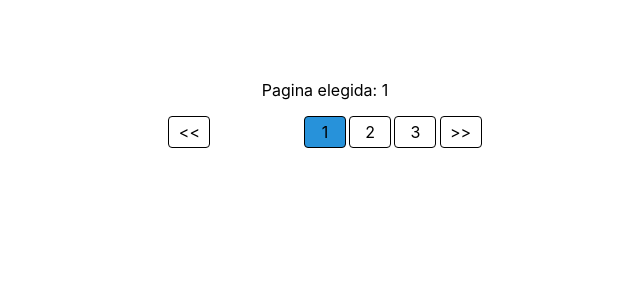
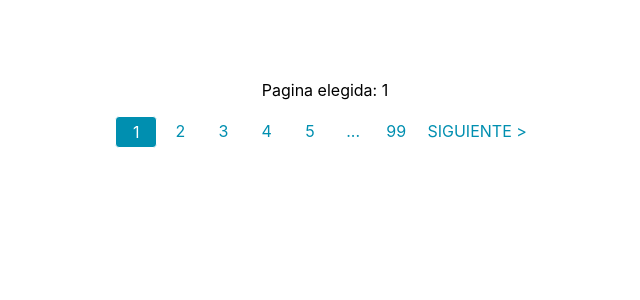
Before and after one commit to JuanjoOrt/pagination-component, a React (Create React App) app: page / in a window 1280 px wide. Shown: the top 300 px of the page, without its empty margins (315-955 px from the left). Built offline with nearby package versions, Linux system fonts and the light colour scheme.

Commit message:
new pagination

```diff
--- a/src/App.js
+++ b/src/App.js
@@ -1,4 +1,5 @@
-import Pagination from './Pagination/Pagination'
+import PaginationIO from './PaginationIO'
+// import Pagination from './Pagination/Pagination';
 import './App.css';
 import { useState } from 'react';
 
@@ -15,7 +16,8 @@ function App() {
       <div style={{marginTop: '5rem', marginBottom: '1rem'}}>
         <span>Pagina elegida: {actualPage}</span>
       </div>
-      <Pagination pageMin={1} pageMax={32} page={actualPage} onClick={onClick}/>
+      {/* <Pagination pageMax={32} page={actualPage} onClick={onClick}/> */}
+      <PaginationIO pageMax={99} page={actualPage} onClick={onClick}/>
     </div>
   );
 }
--- /dev/null
+++ b/src/PaginationIO/Pagination.css
@@ -0,0 +1,49 @@
+
+.pagination-component{
+    display: flex;
+    justify-content: center;
+    -webkit-touch-callout: none; /* iOS Safari */
+    -webkit-user-select: none; /* Safari */
+    -khtml-user-select: none; /* Konqueror HTML */
+    -moz-user-select: none; /* Old versions of Firefox */
+    -ms-user-select: none; /* Internet Explorer/Edge */
+    user-select: none;
+}
+
+.cajita{
+    display: block;
+    cursor: pointer;
+    width: 2.5rem;
+    padding: .3rem 0;
+    border-radius: 4px;
+    color: rgba(0, 143, 176, 1);
+    margin: 0 .1rem;
+}
+
+.cajita-actual{
+    display: block;
+    padding: .3rem 0;
+    width: 2.5rem;
+    border: 1px solid ;
+    border-radius: 4px;
+    background-color: rgba(0, 143, 176, 1);
+    color: white;
+    margin: 0 .1rem;
+}
+
+.cajita-ellipsis{
+    display: block;
+    width: 2.5rem;
+    padding: .3rem 0;
+    border-radius: 4px;
+    color: rgba(0, 143, 176, 1);
+    margin: 0 .1rem;
+}
+.cajita-xtrem{
+    display: block;
+    cursor: pointer;
+    padding: .3rem .5rem;
+    border-radius: 4px;
+    margin: 0 .1rem;
+    color: rgba(0, 143, 176, 1);
+}
--- /dev/null
+++ b/src/PaginationIO/index.js
@@ -0,0 +1,99 @@
+import './Pagination.css';
+
+const Pagination = ({...props}) => (props.pageMax > 7) ? <PaginationMoreThanSeven {...props}/> : <PaginationLessThanSeven {...props}/>
+export default Pagination;
+
+
+
+const PaginationLessThanSeven = ({pageMin = 1, pageMax, page, onClick}) => {
+    const isTheActualPageTheMin = page === pageMin;
+    const isTheActualPageTheMax = page === pageMax;
+
+    const renderPages = () => {
+        const boxes = []
+        for (let i = pageMin; i <= pageMax; i++) {
+            boxes.push(<span className={`${page === i ? 'cajita-actual' : 'cajita'}`} onClick={() => onClick(i)} >{i}</span>)
+         }
+         return boxes
+    }
+
+    return <div className='pagination-component'>
+            {!isTheActualPageTheMin && <span className='cajita-xtrem' onClick={() => onClick(page - 1)}>{'< ANTERIOR'}</span>}
+            {renderPages()}
+            {!isTheActualPageTheMax && <span className='cajita-xtrem' onClick={() => onClick(page + 1)}>{'SIGUIENTE >'}</span>}
+    </div>
+}
+
+
+
+const PaginationMoreThanSeven = ({pageMin = 1, pageMax, page, onClick}) => {
+    const isTheActualPageTheMin = page === pageMin;
+    const isTheActualPageTheMax = page === pageMax;
+    const isTheActualPageAlmostMin = (page >= pageMin + 1 && page <= pageMin + 3);
+    const isTheActualPageAlmostMax = (page <= pageMax - 1 && page >= pageMax - 3);
+    const middlePage = !isTheActualPageTheMin && !isTheActualPageTheMax && !isTheActualPageAlmostMin && !isTheActualPageAlmostMax
+
+
+
+    return <div className='pagination-component'>
+        {!isTheActualPageTheMin && <span className='cajita-xtrem' onClick={() => onClick(page - 1)}>{'< ANTERIOR'}</span>}
+        {isTheActualPageTheMin && <>
+                <span className='cajita-actual'>{page}</span>
+                <span className='cajita' onClick={() => onClick(page + 1)}>{page + 1}</span>
+                <span className='cajita' onClick={() => onClick(page + 2)}>{page + 2}</span>
+                <span className='cajita' onClick={() => onClick(page + 3)}>{page + 3}</span>
+                <span className='cajita' onClick={() => onClick(page + 4)}>{page + 4}</span>
+                <span className='cajita-ellipsis'>...</span>
+                <span className='cajita' onClick={() => onClick(pageMax)}>{pageMax}</span>
+            </>
+        }
+
+        {isTheActualPageAlmostMin && <>
+                <span className='cajita' onClick={() => onClick(pageMin)} >{pageMin}</span>
+                <span className={`${page === pageMin + 1 ? 'cajita-actual' : 'cajita'}`} onClick={() => onClick(pageMin + 1)} >{pageMin + 1}</span>
+                <span className={`${page === pageMin + 2 ? 'cajita-actual' : 'cajita'}`} onClick={() => onClick(pageMin + 2)} >{pageMin + 2}</span>
+                <span className={`${page === pageMin + 3 ? 'cajita-actual' : 'cajita'}`} onClick={() => onClick(pageMin + 3)} >{pageMin + 3}</span>
+                <span className={`${page === pageMin + 4 ? 'cajita-actual' : 'cajita'}`} onClick={() => onClick(pageMin + 4)} >{pageMin + 4}</span>
+                <span className='cajita-ellipsis'>...</span>
+                <span className='cajita' onClick={() => onClick(pageMax)}>{pageMax}</span>
+                </>
+        }
+
+        {middlePage
+            &&  <>
+                <span className='cajita' onClick={() => onClick(pageMin)}>{pageMin}</span>
+                <span className='cajita-ellipsis'>...</span>
+                <span className='cajita' onClick={() => onClick(page - 1)}>{page - 1}</span>
+                <span className='cajita-actual'>{page}</span>
+                <span className='cajita' onClick={() => onClick(page + 1)}>{page + 1}</span>
+                <span className='cajita-ellipsis'>...</span>
+                <span className='cajita' onClick={() => onClick(pageMax)}>{pageMax}</span>
+            </>
+        }
+
+        {isTheActualPageAlmostMax && <>
+                <span className='cajita' onClick={() => onClick(pageMin)} >{pageMin}</span>
+                <span className='cajita-ellipsis'>...</span>
+                <span className={`${page === pageMax - 4 ? 'cajita-actual' : 'cajita'}`} onClick={() => onClick(pageMax - 4)} >{pageMax - 4}</span>
+                <span className={`${page === pageMax - 3 ? 'cajita-actual' : 'cajita'}`} onClick={() => onClick(pageMax - 3)} >{pageMax - 3}</span>
+                <span className={`${page === pageMax - 2 ? 'cajita-actual' : 'cajita'}`} onClick={() => onClick(pageMax - 2)} >{pageMax - 2}</span>
+                <span className={`${page === pageMax - 1 ? 'cajita-actual' : 'cajita'}`} onClick={() => onClick(pageMax - 1)} >{pageMax - 1}</span>
+                <span className='cajita' onClick={() => onClick(pageMax)}>{pageMax}</span>
+                </>
+        }
+
+        {isTheActualPageTheMax && <>
+                <span className='cajita' onClick={() => onClick(pageMin)} >{pageMin}</span>
+                <span className='cajita-ellipsis'>...</span>
+                <span className='cajita' onClick={() => onClick(page - 4)}>{page - 4}</span>
+                <span className='cajita' onClick={() => onClick(page - 3)}>{page - 3}</span>
+                <span className='cajita' onClick={() => onClick(page - 2)}>{page - 2}</span>
+                <span className='cajita' onClick={() => onClick(page - 1)}>{page - 1}</span>
+                <span className='cajita-actual'>{page}</span>
+            </>
+        }
+        {!isTheActualPageTheMax && <span className='cajita-xtrem' onClick={() => onClick(page + 1)}>{'SIGUIENTE >'}</span>}
+
+
+    </div>
+}
```
